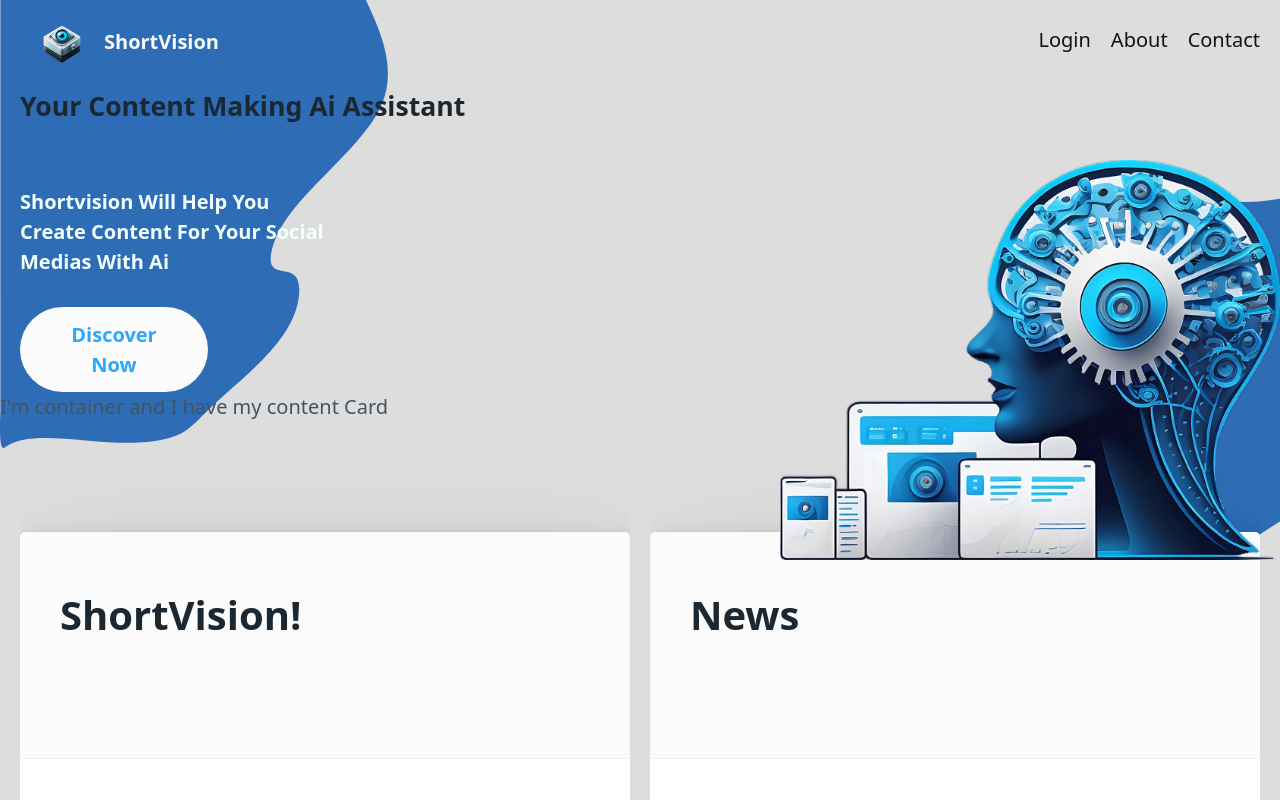
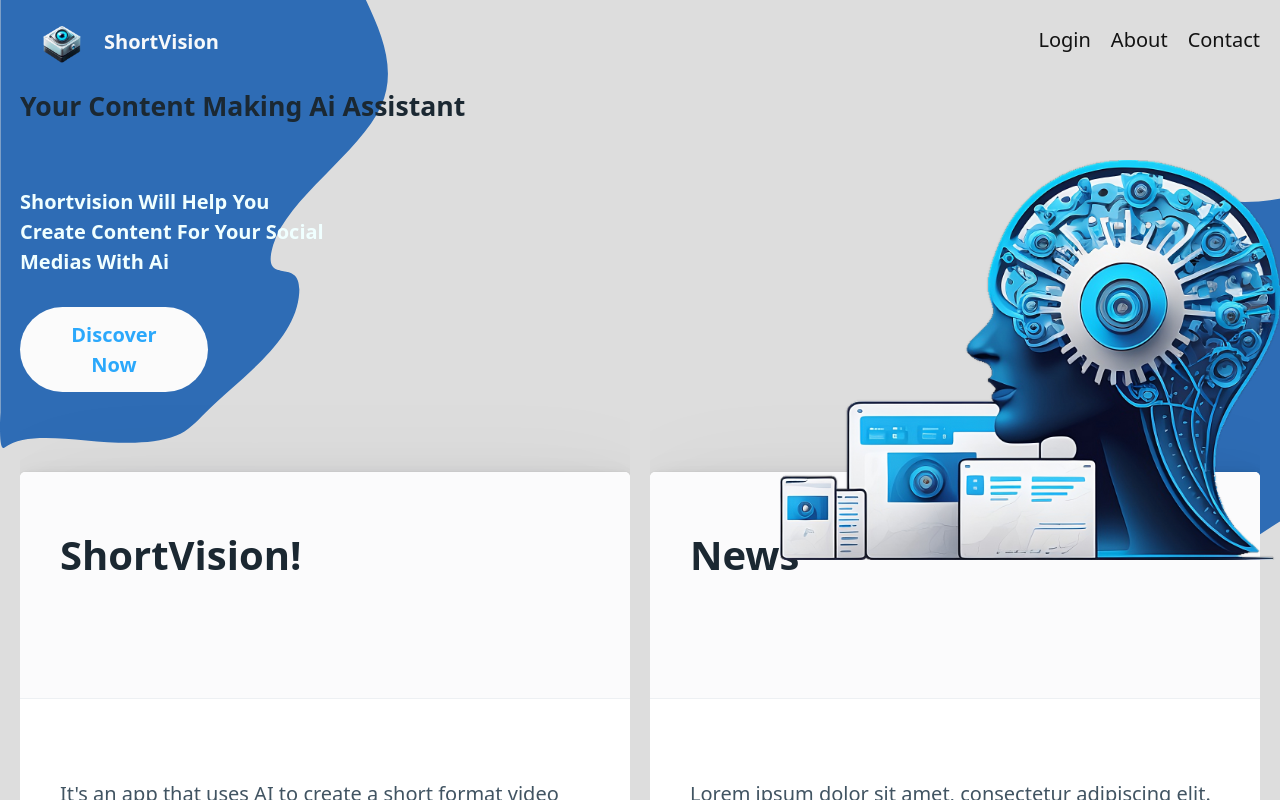
Before and after one commit to univ-smb-m1-isc-2022/shortvisions-front, an Angular app: page / in a window 1280 px wide. Built offline with nearby package versions, Linux system fonts and the light colour scheme.

Commit message:
feat: added cards

```diff
--- a/src/app/components/hero-section/content-card-container/content-card-container.component.html
+++ b/src/app/components/hero-section/content-card-container/content-card-container.component.html
@@ -1,4 +1,3 @@
-<p>I'm container and I have my content Card</p>
 <div class="container-fluid grid">
     <app-content-card *ngFor="let content of cardsContent" [content]="content"></app-content-card>
 </div>
```
